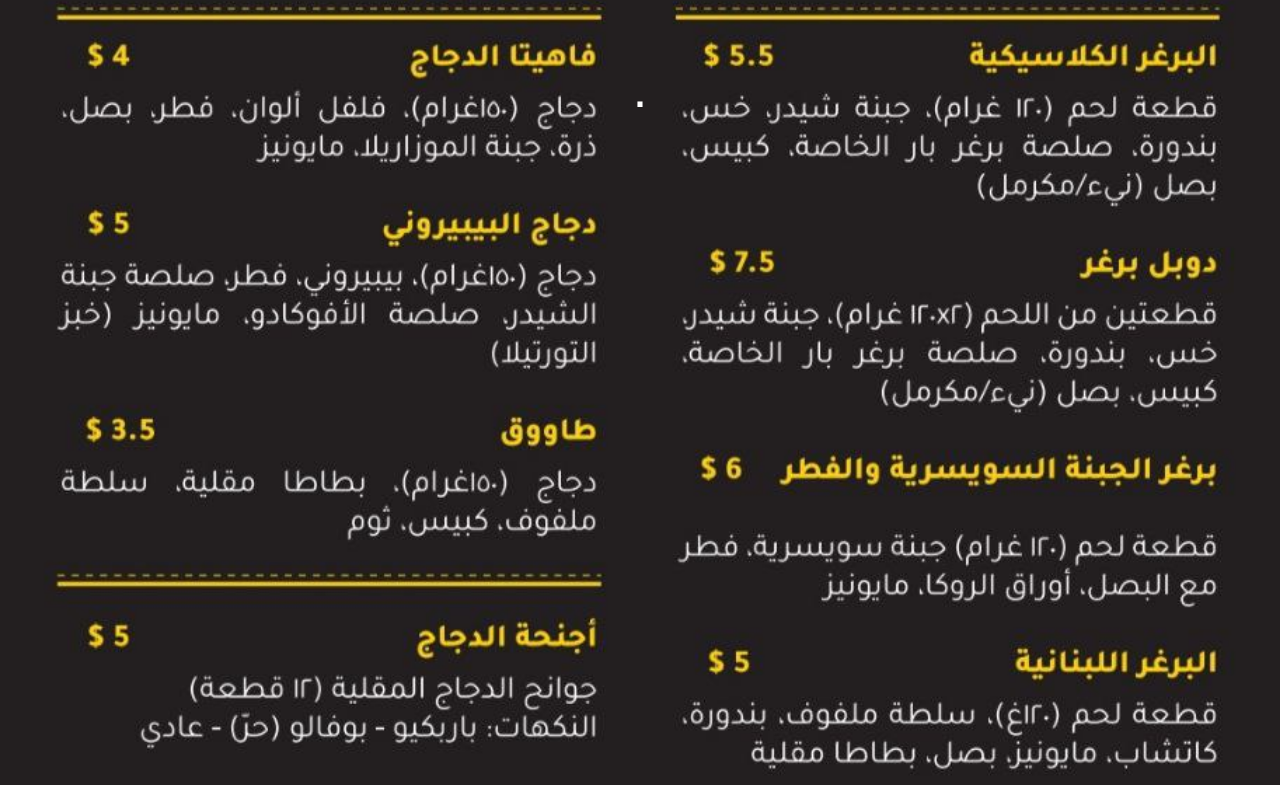
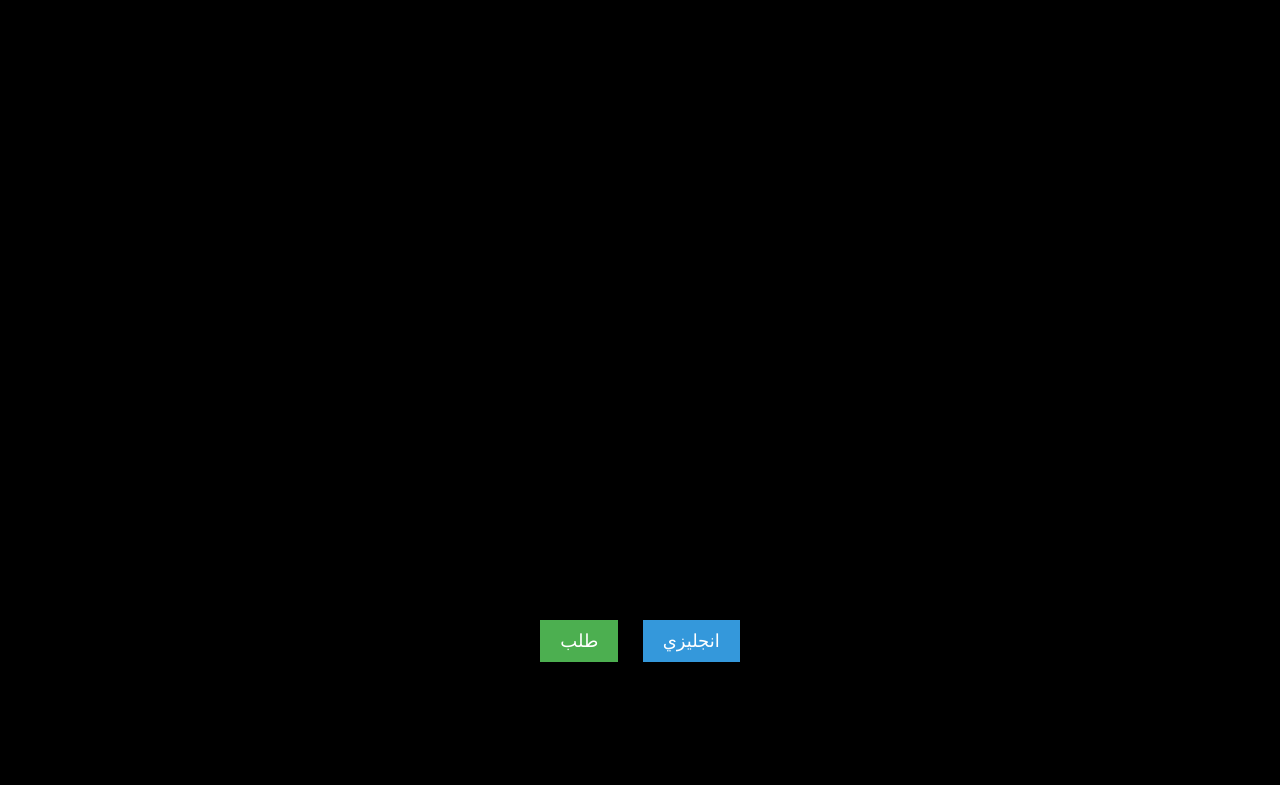
Before and after one commit to MidooAyman/Burger-bar, a plain HTML site: page index2.html in a window 1280 px wide. Shown: the top 785 px of the page. Drawn offline with Linux system fonts and the light colour scheme.

Commit message:
Update index2.html

```diff
--- a/index2.html
+++ b/index2.html
@@ -6,6 +6,7 @@
     <title>برجر بار عربي</title>
     <style>
         body {
+            background-color: #000000; /* اللون الأسود */
             margin: 0;
             padding: 0;
             font-family: Arial, sans-serif;
@@ -14,11 +15,9 @@
         .header {
             position: relative;
             text-align: center;
-            background-image: url('menuA.jpg');
-            background-size: cover;
-            background-position: center;
-            height: 900px; /* تعديل ارتفاع الصورة حسب الحاجة */
+            height: 600px; /* تعديل ارتفاع الصورة حسب الحاجة */
             color: #ffffff;
+
         }
 
         .header h1 {
@@ -28,12 +27,19 @@
             transform: translateX(-50%);
             font-size: 36px;
             margin-bottom: 20px;
+            z-index: 1; /* يتم استخدام هذا للتأكد من أن النص يظهر أمام الصورة */
+        }
+
+        .header img {
+            width: 100%;
+            height: 100%;
+            object-fit: contain; /* عرض الصورة بالكامل دون تشويه */
         }
 
         .button-container {
             text-align: center;
             margin-top: 20px;
-            margin-bottom: 20px;
+            margin-bottom: 10px;
         }
 
         .order-button,
@@ -66,7 +72,7 @@
 </head>
 <body>
     <div class="header">
-        <h1>.</h1>
+        <h1></h1>
     </div>
 
     <div class="button-container">
```
